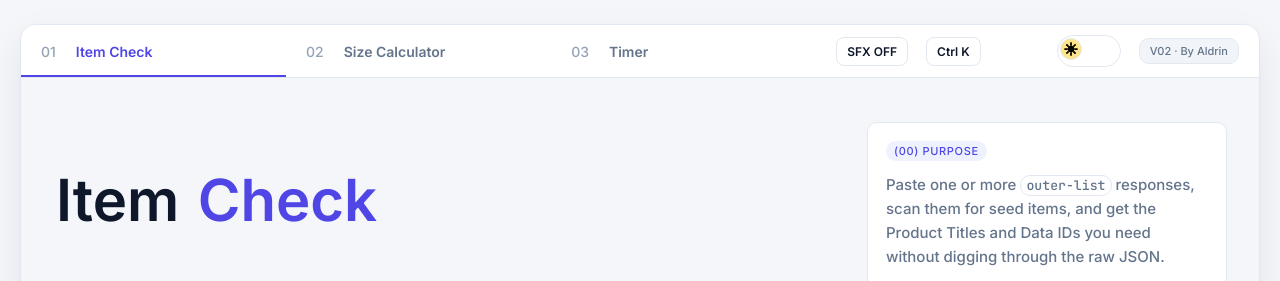
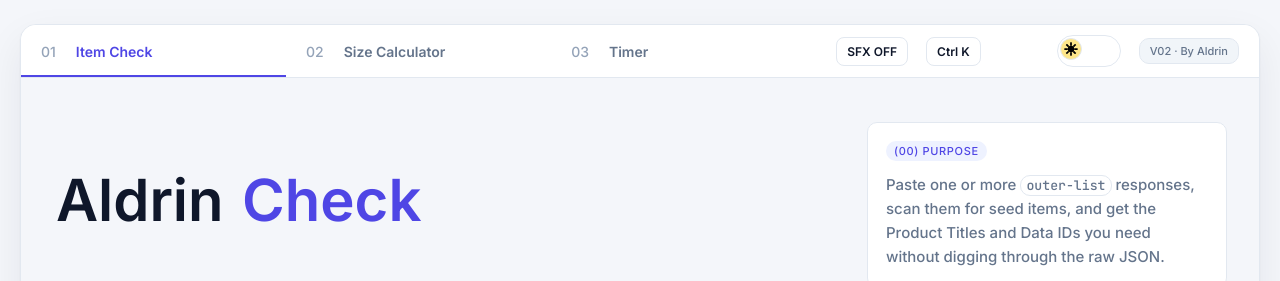
Before and after one commit to jstr-dot/aldrincheck, a plain HTML site: page index.html in a window 1280 px wide. Shown: the top 281 px of the page. Drawn offline with Linux system fonts and the light colour scheme.

Commit message:
Update index.html

```diff
--- a/index.html
+++ b/index.html
@@ -5,7 +5,7 @@
 <script>try{document.documentElement.dataset.theme=localStorage.getItem('seed-theme')==='dark'?'dark':'light';}catch(e){}</script>
 <script>try{const a=JSON.parse(localStorage.getItem('seed-accents'))||{};for(const k of['red','yellow','violet'])if(/^#[0-9a-f]{6}$/i.test(a[k]||''))document.documentElement.style.setProperty('--'+k,a[k]);}catch(e){}</script>
 <meta name="viewport" content="width=device-width, initial-scale=1.0">
-<title>Item Check</title>
+<title>ALDRIN CHECK</title>
 <link rel="preconnect" href="https://fonts.googleapis.com">
 <link rel="preconnect" href="https://fonts.gstatic.com" crossorigin>
 <link href="https://fonts.googleapis.com/css2?family=Space+Grotesk:wght@500;700;900&display=block" rel="stylesheet">
@@ -665,7 +665,7 @@
 
   <div class="view" id="view-scanner">
   <header class="hero">
-    <h1><span class="ln"><span>Item</span></span><span class="ln"><span>Check</span></span></h1>
+    <h1><span class="ln"><span>Aldrin </span></span><span class="ln"><span>Check</span></span></h1>
     <div class="hero-note">
       <span class="label">(00) Purpose</span>
       <p class="subtitle">Paste one or more <code>outer-list</code> responses, scan them for seed items, and get the Product Titles and Data IDs you need without digging through the raw JSON.</p>
```
